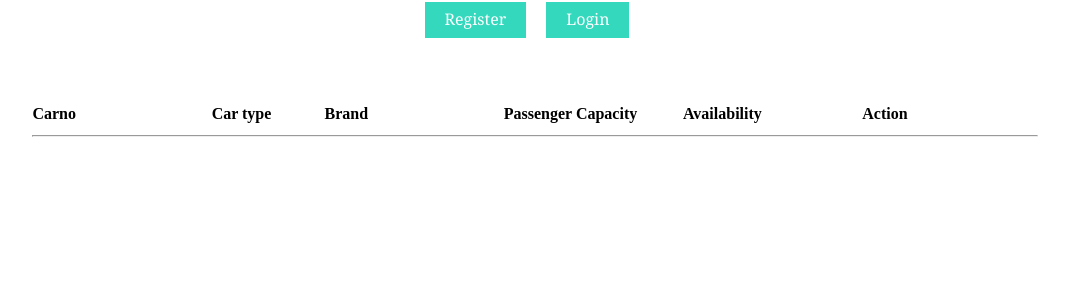
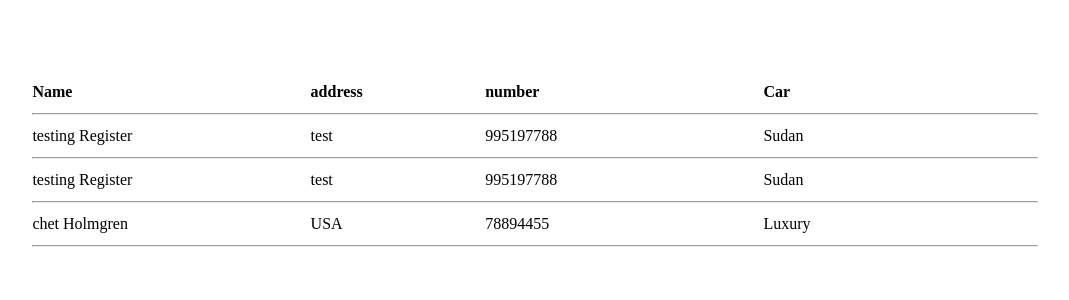
Before and after one commit to RLAlimagno/FinalsWebTech, a PHP site: page /crud1/ViewRecord.php in a window 1280 px wide. Shown: the top 300 px of the page, without its empty margins (105-1174 px from the left). Run offline with PHP 8.4, Linux system fonts and the light colour scheme; data comes from the database, SQL or seed files in the repository; data that the repository does not hold is empty; some libraries are stand-ins or nearby versions.

Commit message:
Add files via upload
ViewRecord and retriever updated

```diff
--- a/ViewRecord.php
+++ b/ViewRecord.php
@@ -17,7 +17,6 @@ if(isset($_SESSION["email"])){
 }
 
 
-include("nav.php");
 
 
 
@@ -95,3 +94,16 @@ if(empty($_GET["notify"])){
 
 
 ?>
+<!DOCTYPE html>
+<html lang="en">
+<head>
+    <meta charset="UTF-8">
+    <meta http-equiv="X-UA-Compatible" content="IE=edge">
+    <meta name="viewport" content="width=device-width, initial-scale=1.0">
+    <title>Document</title>
+</head>
+
+<body>
+
+</body>
+</html>
--- a/retriever.php
+++ b/retriever.php
@@ -12,12 +12,12 @@
 
     <tr>
 
-        <td width="16%"><b>Carno</td>
-        <td width="10%"><b>Car type</td>
-        <td width="16%"><b>Brand</td>
-        <td width="16%"><b>Passenger Capacity</td>
-        <td width="16%"><b>Availability</td>
-        <td width="16%"><b>Action</td>
+        <td width="16%"><b>Name</td>
+        <td width="10%"><b>address</td>
+        <td width="16%"><b>number</td>
+        <td width="16%"><b>Car</td>
+
+
     </tr>
 
 
@@ -40,17 +40,17 @@
 
 include("connections.php");
 
-$retireve_query = mysqli_query($connections,"SELECT * FROM carregi WHERE id=id ");
+$retireve_query = mysqli_query($connections,"SELECT * FROM rentfrom WHERE id=id ");
 
 while($row_users = mysqli_fetch_assoc($retireve_query)){
 
     $id = $row_users["id"];
 
-    $db_carno = $row_users["carno"];
-    $db_Cartype = $row_users["Cartype"];
-    $db_brand = $row_users["brand"];
-    $db_Pcapacity = $row_users["Pcapacity"];
-    $db_aval = $row_users["aval"];
+    $db_name = $row_users["name"];
+    $db_address = $row_users["address"];
+    $db_number = $row_users["number"];
+    $db_car = $row_users["car"];
+
 
 
     $jScript = md5(rand(1,9));
@@ -70,34 +70,14 @@ while($row_users = mysqli_fetch_assoc($retireve_query)){
    echo "
 
    <tr>
-       <td>$db_carno</td>
+       <td>$db_name</td>
 
-       <td>$db_Cartype</td>
-       <td>$db_brand</td>
-       <td>$db_Pcapacity</td>
-       <td>$db_aval</td>
-
-
-       <td>
-            <center>
-                <br>
-                <br>
-
-                <a href='?jScript=$jScript && newScript=$newScript && getUpdate=$getUpdate && id=$id' class ='btn-update'>update</a>
-               &nbsp;
-
-               <a href=' ?jScript=$jScript && newScript=$newScript && getDelete=$getDelete && id=$id' class ='btn-delete'>delete</a>
-                <br>
-                <br>
-
-            </center>
+       <td>$db_address</td>
+       <td>$db_number</td>
+       <td>$db_car</td>
 
 
 
-
-
-
-       </td>
 
 
     </tr>";
@@ -108,7 +88,7 @@ while($row_users = mysqli_fetch_assoc($retireve_query)){
 
         <tr>
 
-            <td colspan='6'> <hr></td>
+            <td colspan='5'> <hr></td>
 
         </tr>
 
```
